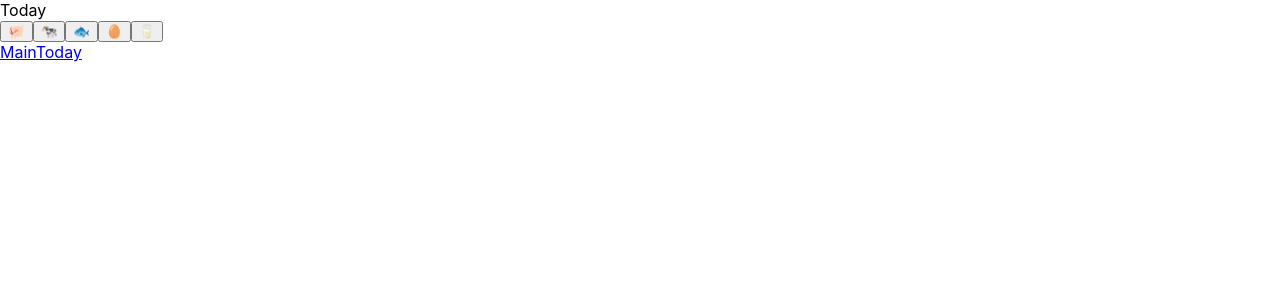
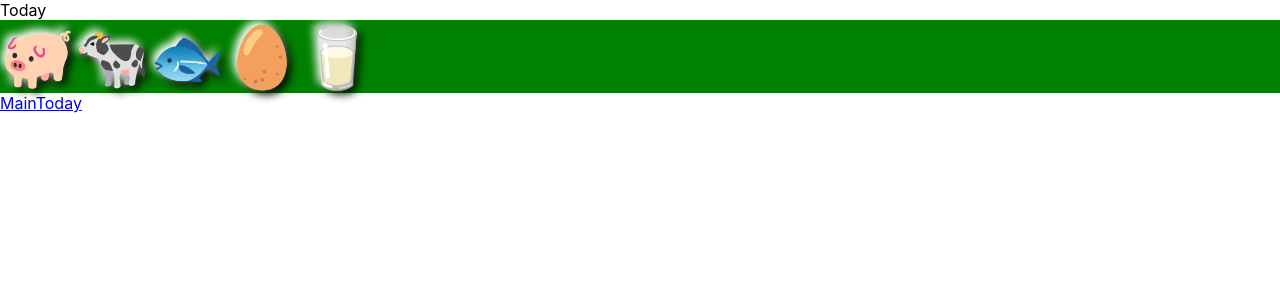
Before and after one commit to veggie-meal/veggie_web, a React (Create React App) app: page /today in a window 1280 px wide. Shown: the top 300 px of the page. Built offline with nearby package versions, Linux system fonts and the light colour scheme.

Commit message:
Change EmojiButton type to input label

```diff
--- /dev/null
+++ b/src/components/EmojiButton.css
@@ -0,0 +1,19 @@
+main {
+  display: flex;
+  flex-wrap: wrap;
+  background-color: green;
+}
+
+label {
+  background: none;
+  font-size: 60px;
+  text-shadow: -4px -4px 8px white, 4px 4px 8px black;
+}
+
+input:checked + label {
+  text-shadow: -1px -1px 8px white, 1px 1px 8px black;
+}
+
+input {
+  display: none;
+}
--- a/src/components/EmojiButton.js
+++ b/src/components/EmojiButton.js
@@ -1,8 +1,12 @@
 import React from 'react';
+import './EmojiButton.css';
 
 function EmojiButton({ food }) {
   return (
-    <button>{ food }</button>
+    <div>
+      <input type="checkbox" id={food} />
+      <label htmlFor={food}>{ food }</label>
+    </div>
   );
 }
 
```
